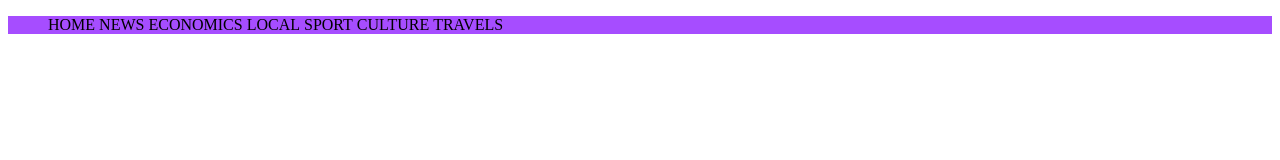
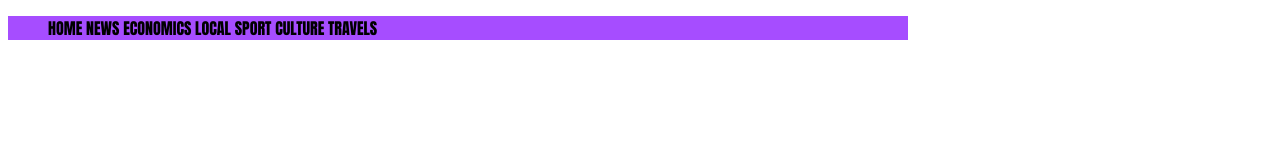
Before and after one commit to lvlacmep/github.ie, a plain HTML site: page task4_1.html in a window 1280 px wide. Drawn offline with Linux system fonts and the light colour scheme.

Commit message:
Update task4_1.css

```diff
--- a/task4_1.css
+++ b/task4_1.css
@@ -1,6 +1,7 @@
 div {
 background-color: #a64dff;
-
+width: 900px;
+font-family: Impact;
 }
 
 li {
```
